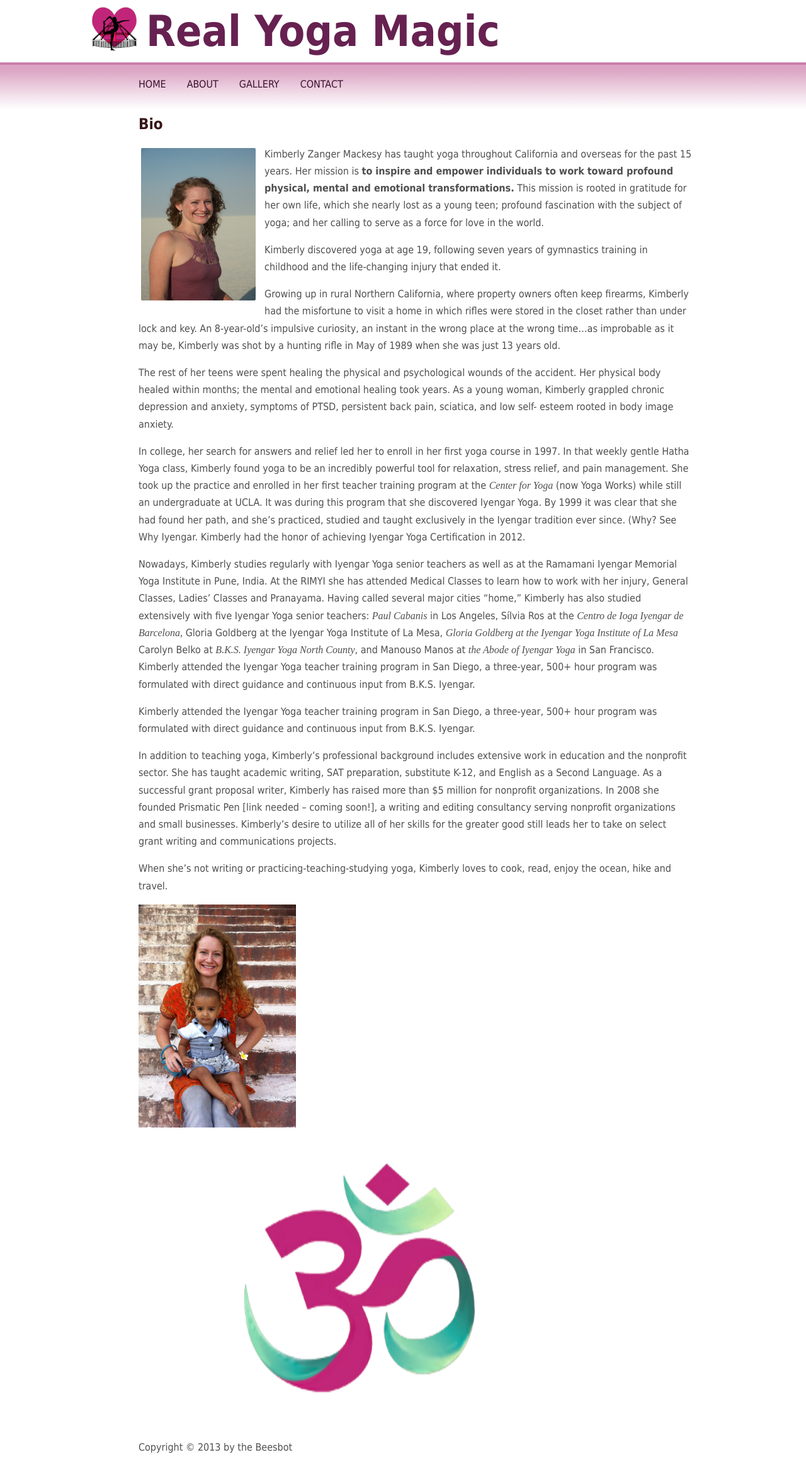
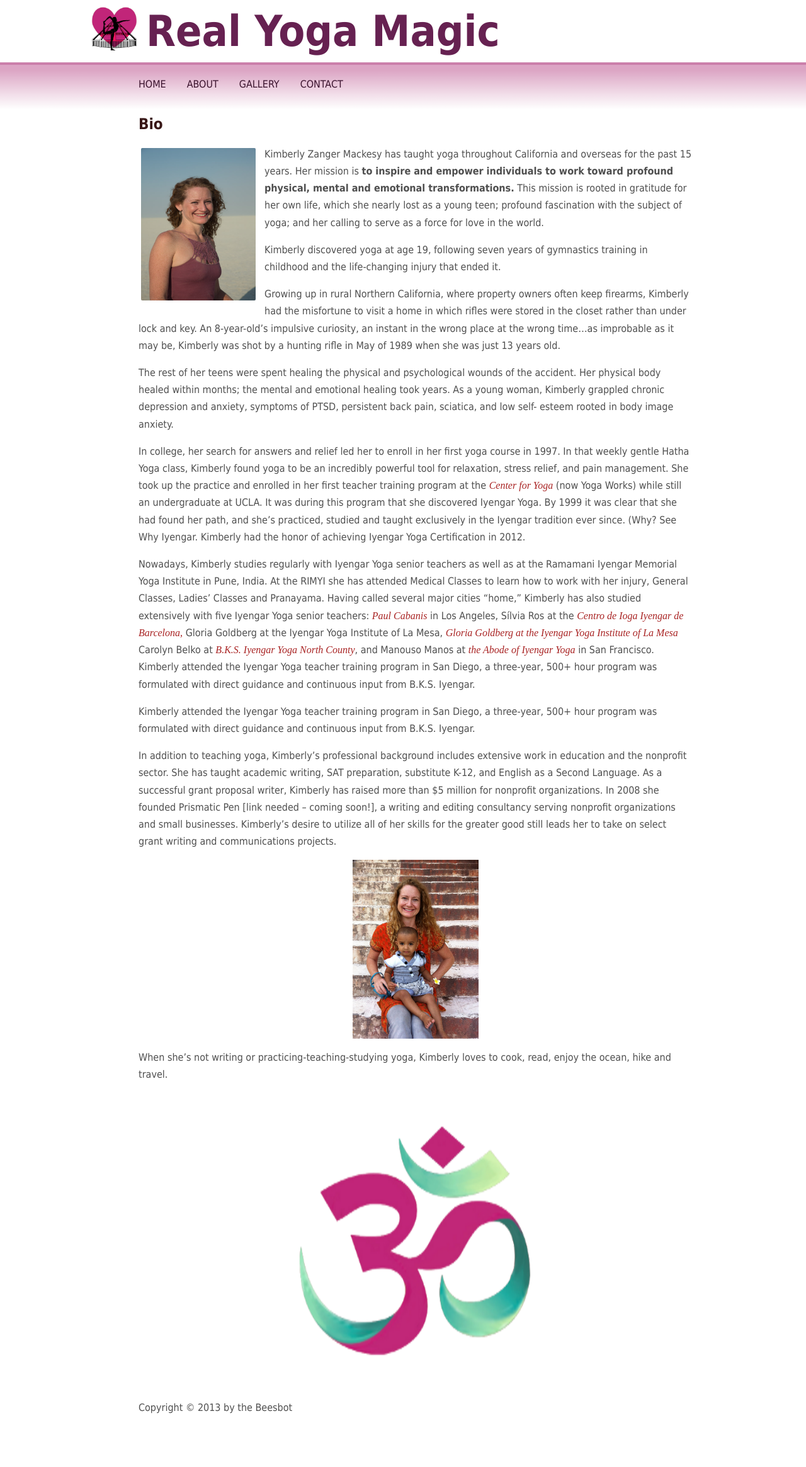
Before and after one commit to KZaM/KZaM.github.io, a Jekyll site: the page built from about.html, in a window 1280 px wide. Shown: the whole page at 63% size. Built offline with Jekyll 4.4.1, drawn with Linux system fonts in a browser that asks for light colours; Markdown is read by kramdown in place of the engine named in the settings; after the commit the page ends 2266 px from its top, so only the background shows below that.

Commit message:
working on picture and logo om, centered

```diff
--- a/about.html
+++ b/about.html
@@ -88,9 +88,9 @@ title: Real Yoga Magic
 	of her skills for the greater good still leads her to take on select grant
 	writing and communications projects.
 </p>
+<img src="/images/friend.jpg"  class="friend" />
 
 <p>
 	When she’s not writing or practicing-teaching-studying yoga,
 	Kimberly loves to cook, read, enjoy the ocean, hike and travel.
 </p>
-<img src="/images/friend.jpg" width="250px"/>
--- a/css/main.css
+++ b/css/main.css
@@ -21,7 +21,7 @@ p{
 }
 em {
   line-height: 1.7em;
-  color:#4f4f4f;
+  color:#A92424;
   font-family: "CrimsonSemibold", 'Times New Roman', Georgia, serif;
 }
 
@@ -107,6 +107,15 @@ em {
 }
 .logo1 {
 width: 80%;
+margin-left: auto;
+margin-right: auto;
+display: block;
+}
+.friend {
+  width: 200px;
+  margin-left: auto;
+  margin-right: auto;
+  display: block;
 }
 
 .scale {
```
